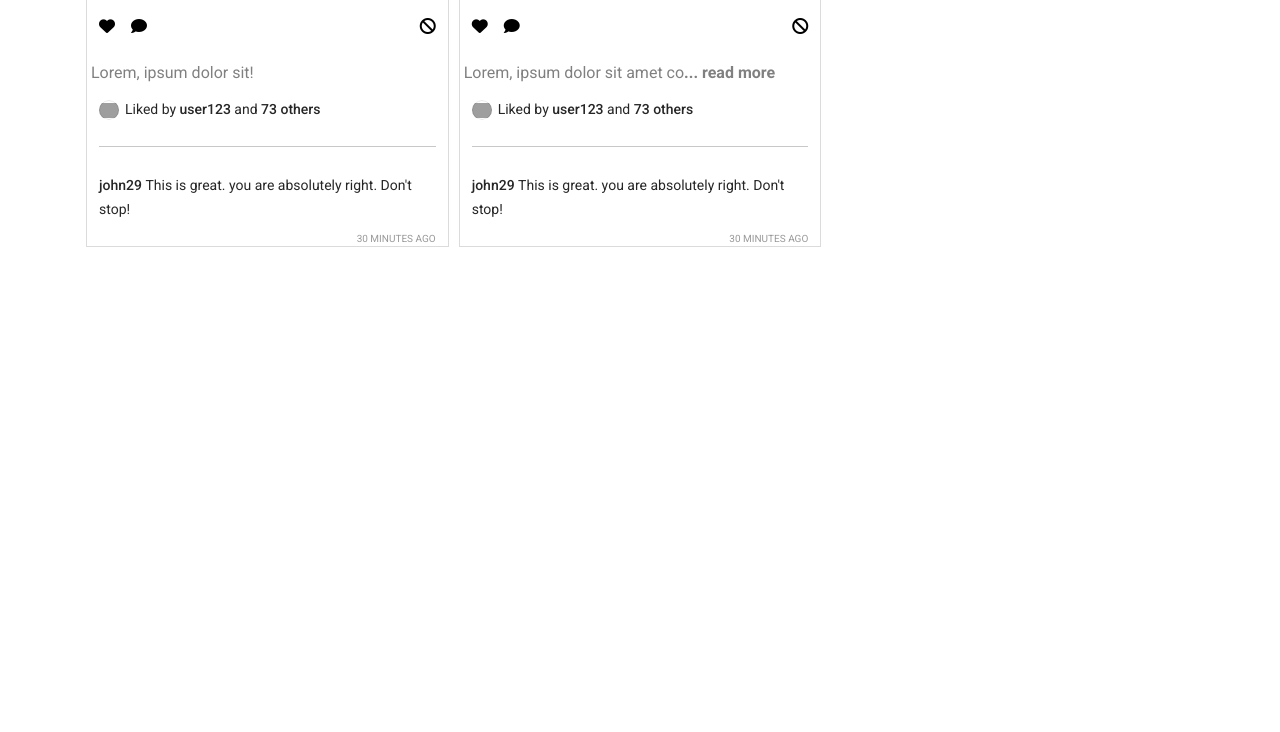
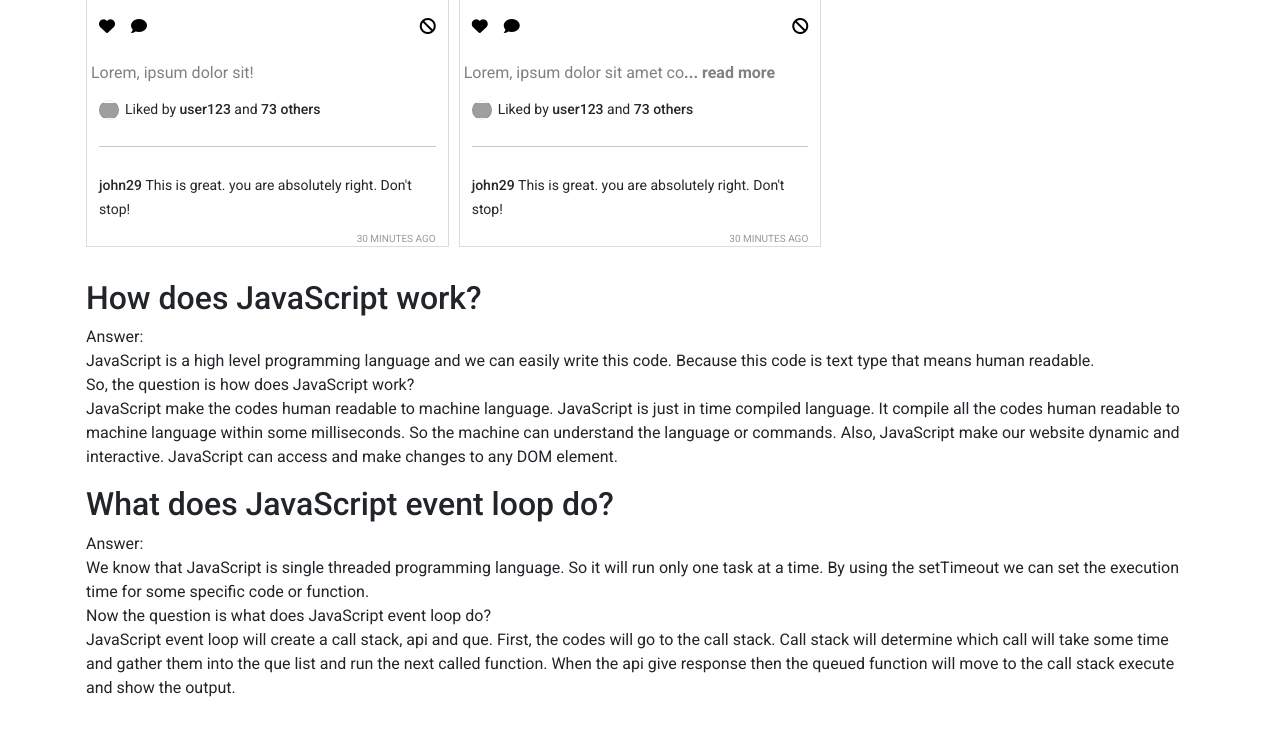
Before and after one commit to palakxdev/dev-task-7, a plain HTML site: page index.html in a window 1280 px wide. Shown: the part 1285-2017 px from the top of the page. Before the commit the page ends 1548 px from the top, so only its background shows below. Drawn offline with nearby package versions, Linux system fonts and the light colour scheme; grey boxes are pictures that could not be loaded.

Commit message:
Final Commit

```diff
--- a/index.html
+++ b/index.html
@@ -77,6 +77,21 @@
                 <h1>Reported posts</h1>
             </div>
         </main>
+
+        <section class="container p-3">
+            <h2>How does JavaScript work?</h2>
+            <p>Answer: <br>JavaScript is a high level programming language and we can easily write this code. Because this code is text type that means human readable. <br>
+            So, the question is how does JavaScript work? <br>
+            JavaScript make the codes human readable to machine language. JavaScript is just in time compiled language. It compile all the codes human readable to machine language within some milliseconds. So the machine can understand the language or commands. Also, JavaScript make our website dynamic and interactive. JavaScript can access and make changes to any DOM element.
+            </p>
+
+            <h2>What does JavaScript event loop do?</h2>
+            <p>Answer: <br>We know that JavaScript is single threaded programming language. So it will run only one task at a time. By using the setTimeout we can set the execution time for some specific code or function. <br>
+            Now the question is what does JavaScript event loop do? <br>
+            JavaScript event loop will create a call stack, api and que. First, the codes will go to the call stack. Call stack will determine which call will take some time and gather them into the que list and run the next called function. When the api give response then the queued function will move to the call stack execute and show the output.
+            </p>
+        </section>
+
         <footer></footer>
 
         <!-- add javascript  file  -->
```
